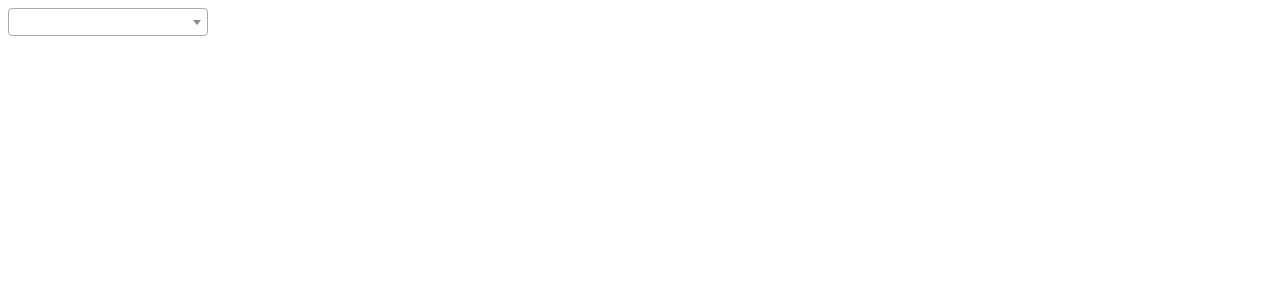
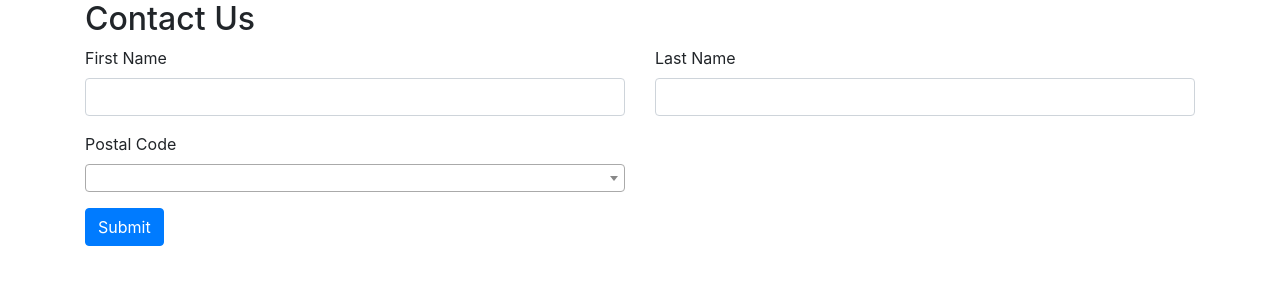
Before and after one commit to furtive-pygmy/kinder-garden-js, a plain HTML site: page index.html in a window 1280 px wide. Drawn offline with nearby package versions, Linux system fonts and the light colour scheme.

Commit message:
better form

```diff
--- a/index.html
+++ b/index.html
@@ -4,23 +4,66 @@
     <meta charset="UTF-8">
     <meta name="viewport" content="width=device-width, initial-scale=1.0">
     <meta http-equiv="X-UA-Compatible" content="ie=edge">
+    <link href="https://stackpath.bootstrapcdn.com/bootstrap/4.5.0/css/bootstrap.min.css" rel="stylesheet">
     <link href="https://cdnjs.cloudflare.com/ajax/libs/select2/4.0.10/css/select2.min.css" rel="stylesheet" />
     <title>Document</title>
 </head>
 <body>
-    <select style="width:200px;" class="js-data-example-ajax">
-    </select>
+    <div class="row">
+        <div class="container">
+            <form>
+              <h2>Contact Us</h2>
+              <div class="row">
+                <div class="col-md-6">
+                  <div class="form-group">
+                    <label for="first">First Name</label>
+                    <input type="text" class="form-control" placeholder="" id="first">
+                  </div>
+                </div>
+                <div class="col-md-6">
+                  <div class="form-group">
+                    <label for="last">Last Name</label>
+                    <input type="text" class="form-control" placeholder="" id="last">
+                  </div>
+                </div>
+                <div class="col-md-6">
+                <div class="form-group">
+                    <label>Postal Code</label>
+                    <select class="form-control js-data-example-ajax"></select>
+                </div>
+            </div>
+              </div>
+              <button type="submit" class="btn btn-primary">Submit</button>
+            </form>
+          </div>
+    </div>
+
+    <!--
+    <div class="row">
+        <div class="col-lg-4" style="background-color: red;">
+            <form>
+                <div class="form-group">
+                    <select style="width:200px;" class="js-data-example-ajax"></select>
+                </div>
+                <div class="form-group">
+                    <input type="text" name="lastname">
+                </div>
+            </form>
+        </div>
+    </div>
+-->
     <script>
         let js_debug = false;
     </script>
     <script src="https://code.jquery.com/jquery-3.4.1.min.js"></script>
+    <script src="https://stackpath.bootstrapcdn.com/bootstrap/4.5.0/js/bootstrap.min.js"></script>
+    <script src="https://stackpath.bootstrapcdn.com/bootstrap/4.5.0/js/bootstrap.bundle.min.js"></script>
     <script src="https://cdnjs.cloudflare.com/ajax/libs/select2/4.0.10/js/select2.min.js"></script>
     <script src="js/lead.app.js"></script>
     <script src="js/lead.app.event.js"></script>
     <script src="js/Api/PostalCode/PostalCodeApp.js"></script>
     <script>
         $(document).ready(function() {
-
             const app = leadApp;
             const $postalCode = $('.js-data-example-ajax');
             $postalCode.select2({
```
